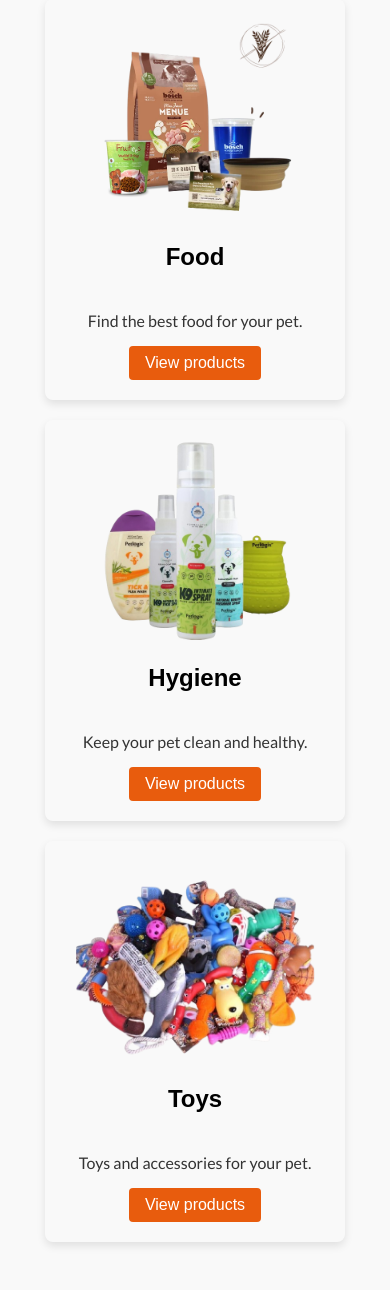
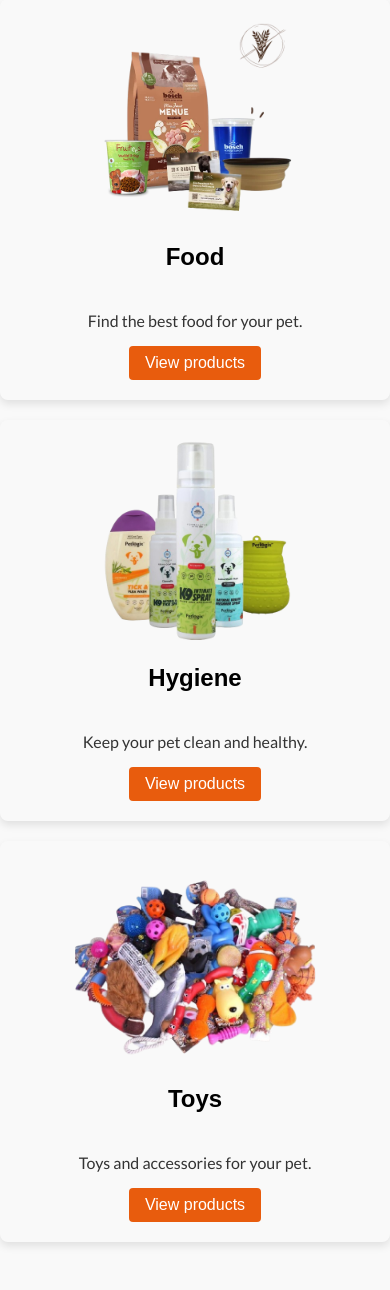
Before and after one commit to danfupo03/PAW-SOME, a PHP site: template views/index.html in a window 390 px wide. Shown: the part 1134-2424 px from the top of the page. Run offline with PHP 8.4, Linux system fonts and the light colour scheme; the template is opened without the code that fills it, so the values that code supplies are empty; some libraries are stand-ins or nearby versions.

Commit message:
chore(mediaqueries): fix media queries

```diff
--- a/assets/css/styles.css
+++ b/assets/css/styles.css
@@ -122,7 +122,7 @@ a {
   width: 50px;
 }
 
-@media (max-width: 425px) {
+@media (max-width: 499px) {
   .navbar {
     flex-direction: column;
   }
@@ -250,7 +250,7 @@ a {
   width: auto;
 }
 
-@media (max-width: 425px) {
+@media (max-width: 735px) {
   .hero {
     flex-direction: column;
   }
@@ -276,13 +276,13 @@ a {
 
 /* Cards */
 .cards-container {
-  display: flex;
+  display: grid;
+  grid-template-columns: repeat(2, 1fr);
   gap: 20px;
-  justify-content: center;
 }
 
 .card {
-  width: 300px;
+  width: 100%;
   border-radius: 8px;
   box-shadow: 0 4px 8px rgba(0, 0, 0, 0.1);
   height: 100%;
@@ -300,10 +300,9 @@ a {
   height: 200px;
 }
 
-@media (max-width: 425px) {
+@media (max-width: 768px) {
   .cards-container {
-    flex-direction: column;
-    align-items: center;
+    grid-template-columns: 1fr;
   }
 }
 
@@ -391,9 +390,10 @@ a {
   border-radius: 8px;
 }
 
-@media screen and (max-width: 768px) {
+@media (max-width: 768px) {
   .product {
     flex-direction: column;
+    margin: 0 10px;
   }
 
   .product img {
@@ -416,6 +416,12 @@ a {
 .log-out img {
   width: 100%;
   height: auto;
+}
+
+@media (max-width: 768px) {
+  .log-out {
+    height: auto;
+  }
 }
 
 .buttons-container {
```
